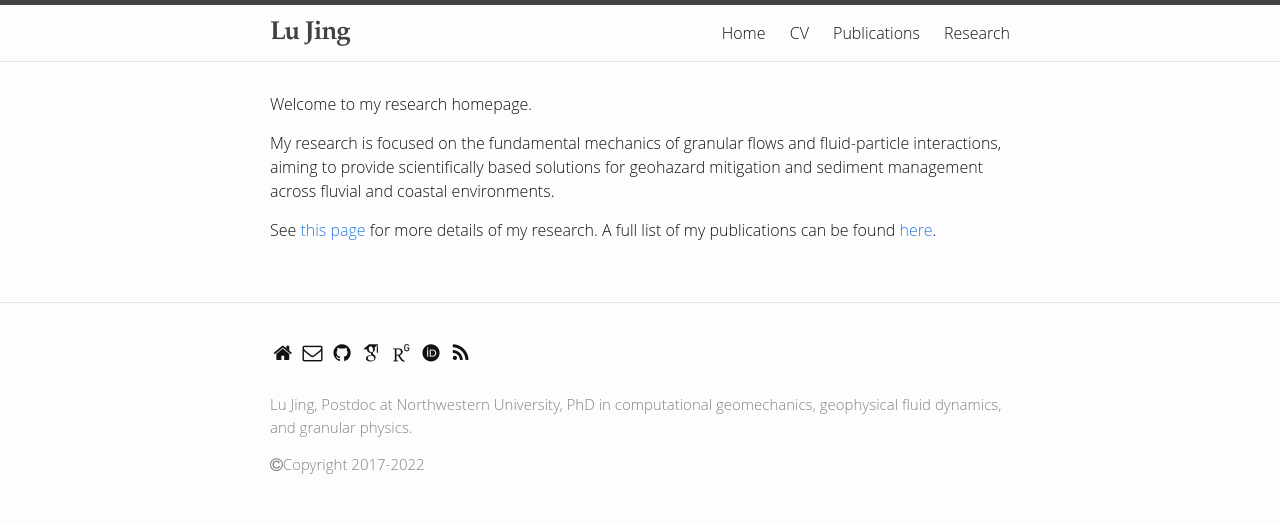
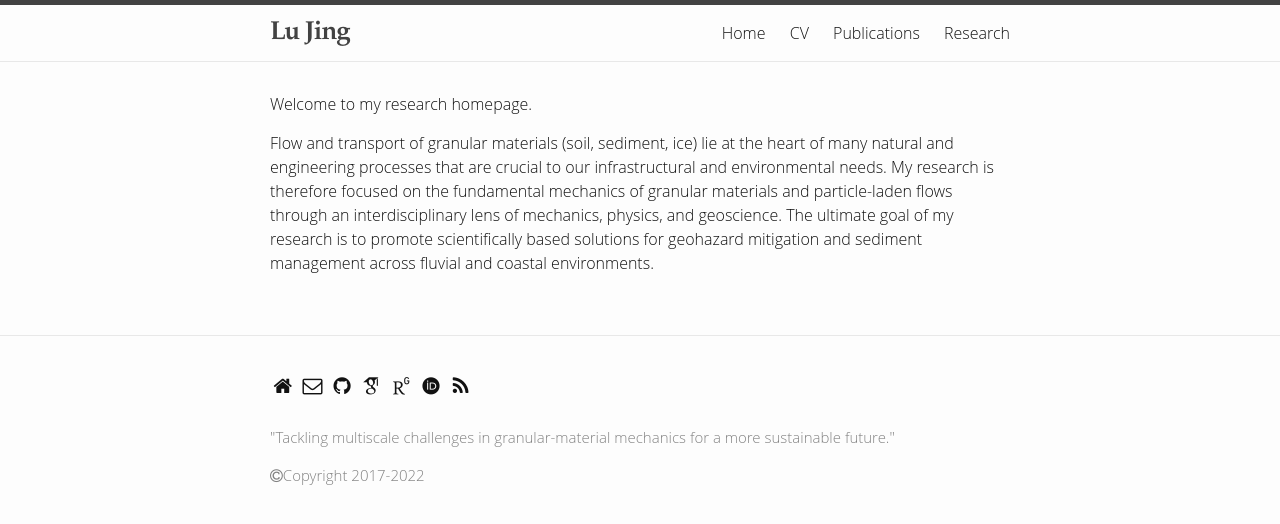
Before and after one commit to louislujing/louislujing.github.io, a Jekyll site: the page built from index.md, in a window 1280 px wide. Shown: the top 524 px of the page. Built offline with Jekyll 4.4.1, drawn with Linux system fonts in a browser that asks for light colours; some web fonts are replaced.

Commit message:
updated front page and footnote

```diff
--- a/_config.yml
+++ b/_config.yml
@@ -21,8 +21,7 @@
 title: Lu Jing
 email: louislujing@gmail.com
 description: >- # this means to ignore newlines until "baseurl:"
-  Lu Jing, Postdoc at Northwestern University,
-  PhD in computational geomechanics, geophysical fluid dynamics, and granular physics.
+    "Tackling multiscale challenges in granular-material mechanics for a more sustainable future."
 baseurl: "" # the subpath of your site, e.g. /blog
 url: "" # the base hostname & protocol for your site, e.g. http://example.com
 twitter_username: ""
--- a/index.md
+++ b/index.md
@@ -4,6 +4,8 @@ layout: page
 
 Welcome to my research homepage.
 
-My research is focused on the fundamental mechanics of granular flows and fluid-particle interactions, aiming to provide scientifically based solutions for geohazard mitigation and sediment management across fluvial and coastal environments.
+Flow and transport of granular materials (soil, sediment, ice) lie at the heart of many natural and engineering processes that are crucial to our infrastructural and environmental needs. My research is therefore focused on the fundamental mechanics of granular materials and particle-laden flows through an interdisciplinary lens of mechanics, physics, and geoscience. The ultimate goal of my research is to promote scientifically based solutions for geohazard mitigation and sediment management across fluvial and coastal environments.
 
-See [this page](research) for more details of my research. A full list of my publications can be found [here](publications).
+{% comment %}
+{% A full list of my publications can be found [here](publications). %}
+{% endcomment %}
```
Also changed, not shown: _pages/cv.md (+4 -10 lines).
